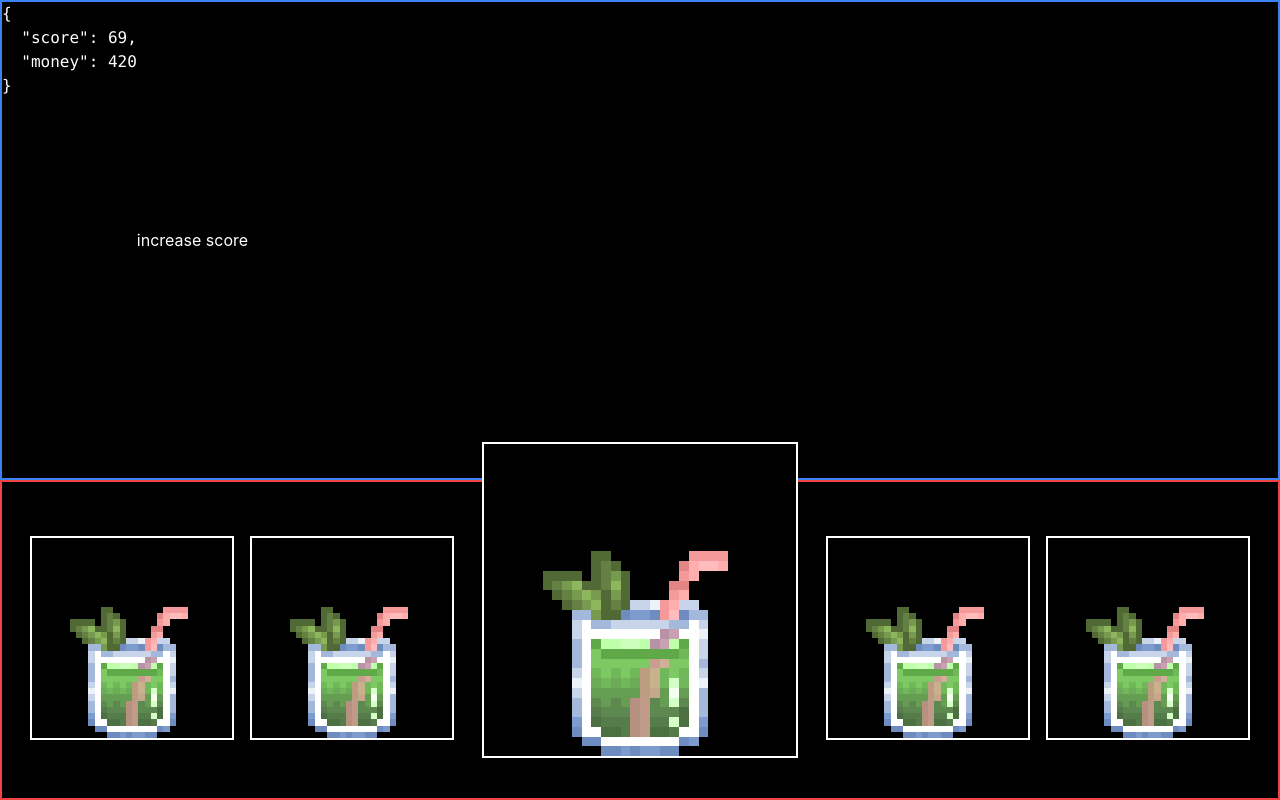
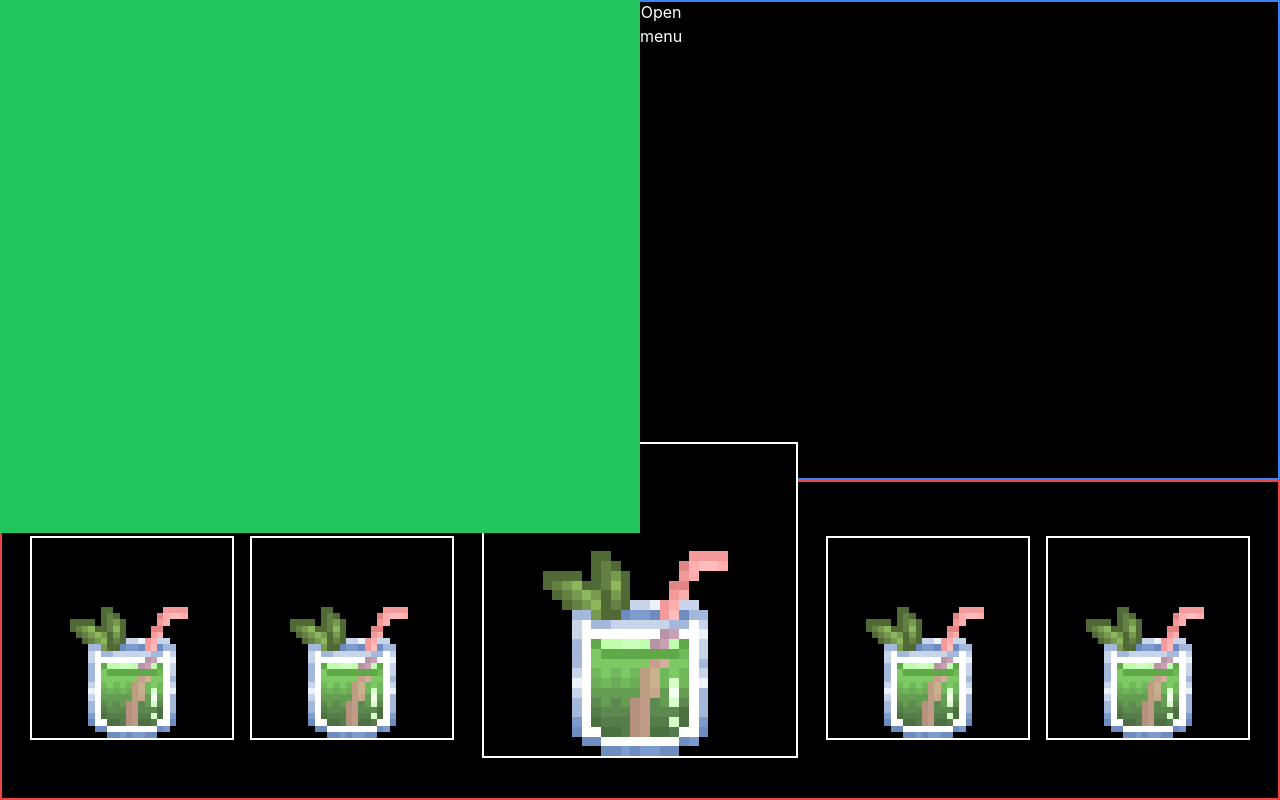
Before and after one commit to tomheaton/clicker-jam-winter-2023, a React (Vite) app: page / in a window 1280 px wide. Both pictures are taken after a click on the button "start game". Built offline with nearby package versions, Linux system fonts and the light colour scheme.

Commit message:
sliding menu done ish, gotta add some parameters to it

```diff
--- a/src/components/game.tsx
+++ b/src/components/game.tsx
@@ -7,6 +7,7 @@ import {
 } from "../hooks/game_data";
 import DrinkButton from "./drink_button";
 import IngredientButton from "./ingredient_button";
+import SlideMenu from "./sliding_menu";
 
 const Game: React.FC = () => {
   const gameData = useContext(GameDataContext);
@@ -39,7 +40,7 @@ const Game: React.FC = () => {
           "w-full h-2/5 flex justify-evenly border-2 border-red-500 items-center"
         }
       >
-        {/* <SlideMenu /> */}
+        <SlideMenu />
 
         <div className={"grid grid-cols-2 gap-4 m-4"}>
           {DATA.ingredients.slice(0, mp).map((ingredient) => (
--- a/src/components/sliding_menu.tsx
+++ b/src/components/sliding_menu.tsx
@@ -1,17 +1,17 @@
 import { useState } from "react";
 
 const SlideMenu: React.FC<{
-}> = ({}) => {
+    children: React.ReactNode;
+}> = ({children}) => {
 
   return (
-    <div>
-      <div
-        className={"scale-0 bg-green-500 fixed left-o top-0 w-screen h-screen z-[1] peer-hover:bg-red-500"}
-      >
-      </div>
-      <button className={"z-[10] absolute peer left-[200px] top-[200px]"}>
+    <div className={"bg-green-500 -left-1/2 top-0 w-1/2 h-2/3 z-[1] ease-in-out duration-300 fixed hover:left-0"}>
+      <button className={"top-0 left-full absolute"}>
         Open menu
       </button>
+      {
+        children
+      }
     </div>
   );
 };
```
